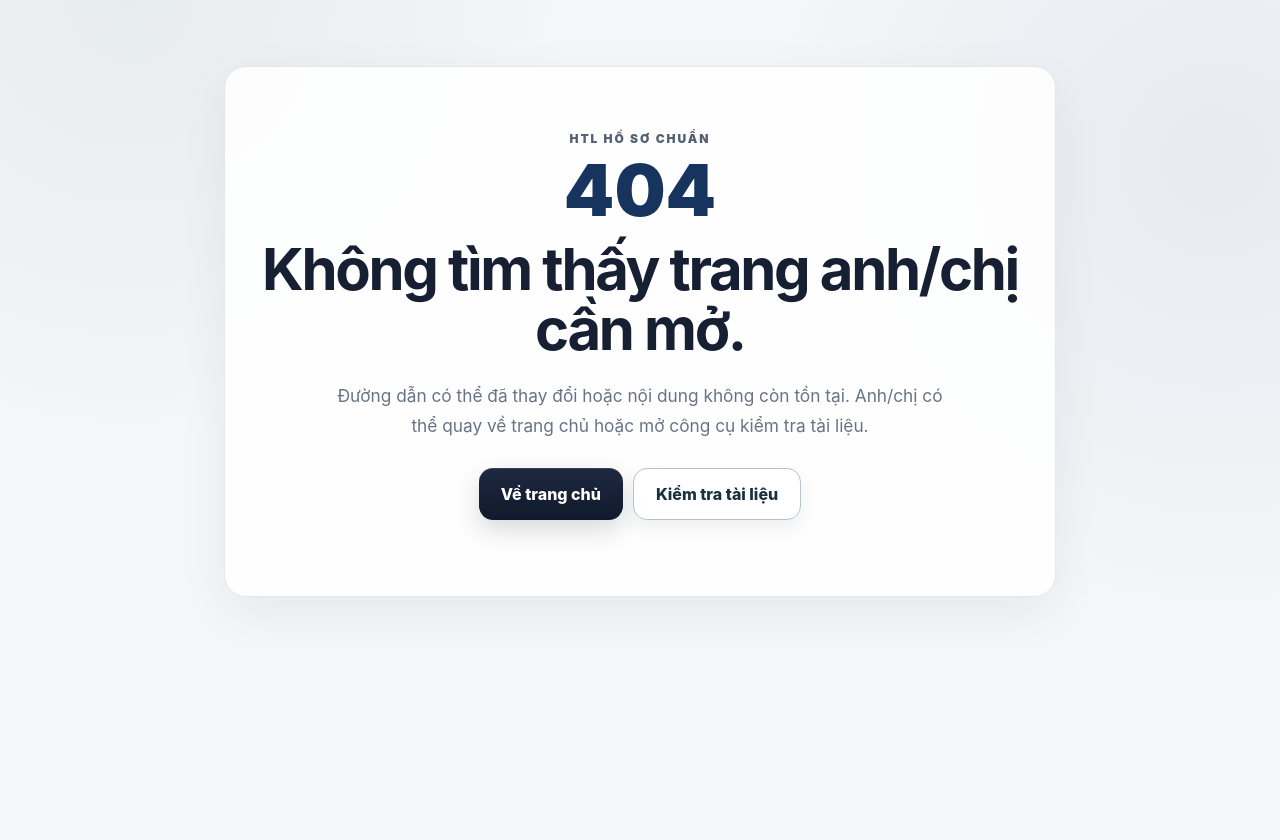
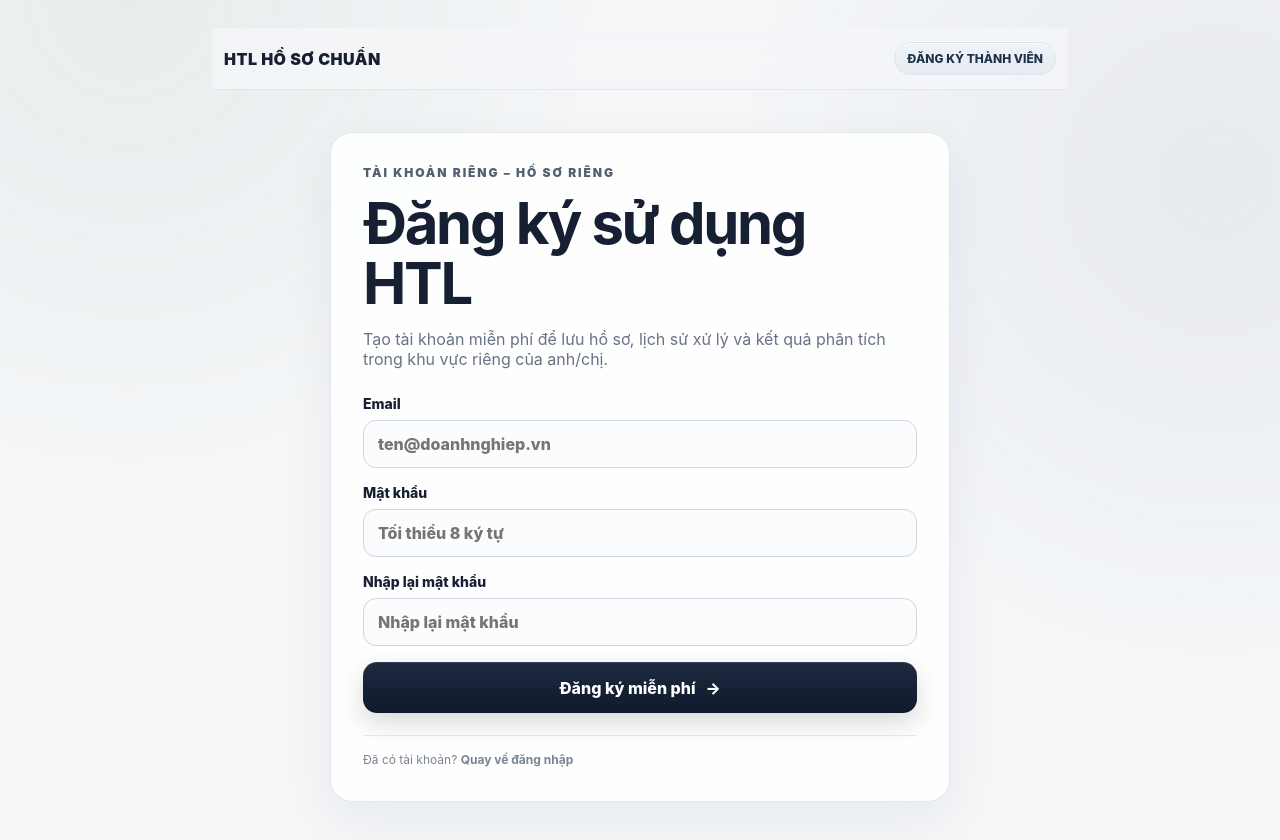
Before and after one commit to tienhqprime-hub/htl-ho-so-chuan, a Next.js app: page /dang-ky in a window 1280 px wide. Before the commit this address had no page. Shown: the top 840 px of the page. Before the commit the page ends 800 px from the top, so only its background shows below. Built offline with nearby package versions, Linux system fonts and the light colour scheme.

Commit message:
Add public account registration page

```diff
--- /dev/null
+++ b/app/dang-ky/page.tsx
@@ -0,0 +1,73 @@
+import Link from 'next/link';
+import { signup } from '../dang-nhap/actions';
+
+type PageProps = {
+  searchParams?: { error?: string; success?: string };
+};
+
+const errors: Record<string, string> = {
+  missing: 'Anh/chị vui lòng nhập đầy đủ email và hai ô mật khẩu.',
+  weak: 'Mật khẩu cần có ít nhất 8 ký tự.',
+  mismatch: 'Hai mật khẩu chưa trùng khớp.',
+  failed: 'Chưa thể tạo tài khoản. Email có thể đã được sử dụng hoặc hệ thống đang bận.',
+};
+
+export default function RegisterPage({ searchParams }: PageProps) {
+  const errorMessage = searchParams?.error ? errors[searchParams.error] : '';
+  const checkEmail = searchParams?.success === 'check-email';
+
+  return (
+    <main className="shell narrow">
+      <header className="topbar">
+        <Link href="/" className="brand">HTL HỒ SƠ CHUẨN</Link>
+        <span className="pilot">ĐĂNG KÝ THÀNH VIÊN</span>
+      </header>
+
+      <section className="panel" style={{ maxWidth: 620, margin: '42px auto', padding: 32 }}>
+        <div className="eyebrow">TÀI KHOẢN RIÊNG – HỒ SƠ RIÊNG</div>
+        <h1 style={{ marginBottom: 12 }}>Đăng ký sử dụng HTL</h1>
+        <p className="muted">
+          Tạo tài khoản miễn phí để lưu hồ sơ, lịch sử xử lý và kết quả phân tích trong khu vực riêng của anh/chị.
+        </p>
+
+        {checkEmail ? (
+          <div className="notice" style={{ marginTop: 24 }}>
+            <strong>Đã tiếp nhận đăng ký.</strong><br />
+            Anh/chị hãy mở email và bấm liên kết xác nhận. Sau đó hệ thống sẽ đưa anh/chị vào khu vực hồ sơ.
+          </div>
+        ) : (
+          <form action={signup} className="loginForm" style={{ marginTop: 26 }}>
+            <label className="field" htmlFor="register-email">
+              <span>Email</span>
+              <input id="register-email" name="email" type="email" placeholder="ten@doanhnghiep.vn" autoComplete="email" required />
+            </label>
+
+            <label className="field" htmlFor="register-password">
+              <span>Mật khẩu</span>
+              <input id="register-password" name="password" type="password" minLength={8} placeholder="Tối thiểu 8 ký tự" autoComplete="new-password" required />
+            </label>
+
+            <label className="field" htmlFor="register-confirm-password">
+              <span>Nhập lại mật khẩu</span>
+              <input id="register-confirm-password" name="confirmPassword" type="password" minLength={8} placeholder="Nhập lại mật khẩu" autoComplete="new-password" required />
+            </label>
+
+            {errorMessage && (
+              <div className="notice" style={{ background: '#fff4f2', color: '#9f241b' }} role="alert">
+                {errorMessage}
+              </div>
+            )}
+
+            <button className="primary button loginSubmit" type="submit">
+              Đăng ký miễn phí <span className="buttonArrow" aria-hidden="true">→</span>
+            </button>
+          </form>
+        )}
+
+        <div className="loginTrust" style={{ marginTop: 22 }}>
+          Đã có tài khoản? <Link href="/#dang-nhap"><strong>Quay về đăng nhập</strong></Link>
+        </div>
+      </section>
+    </main>
+  );
+}
```
